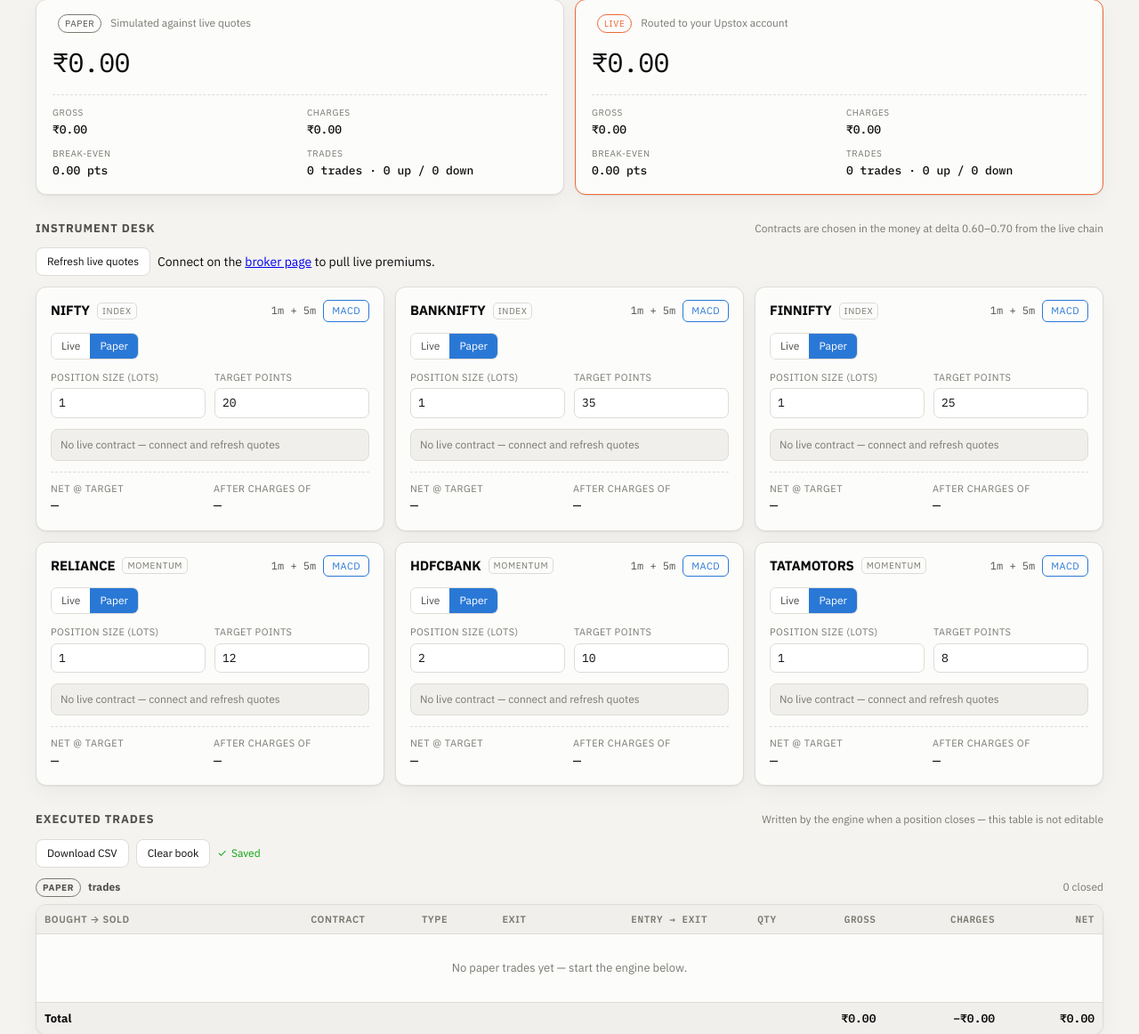
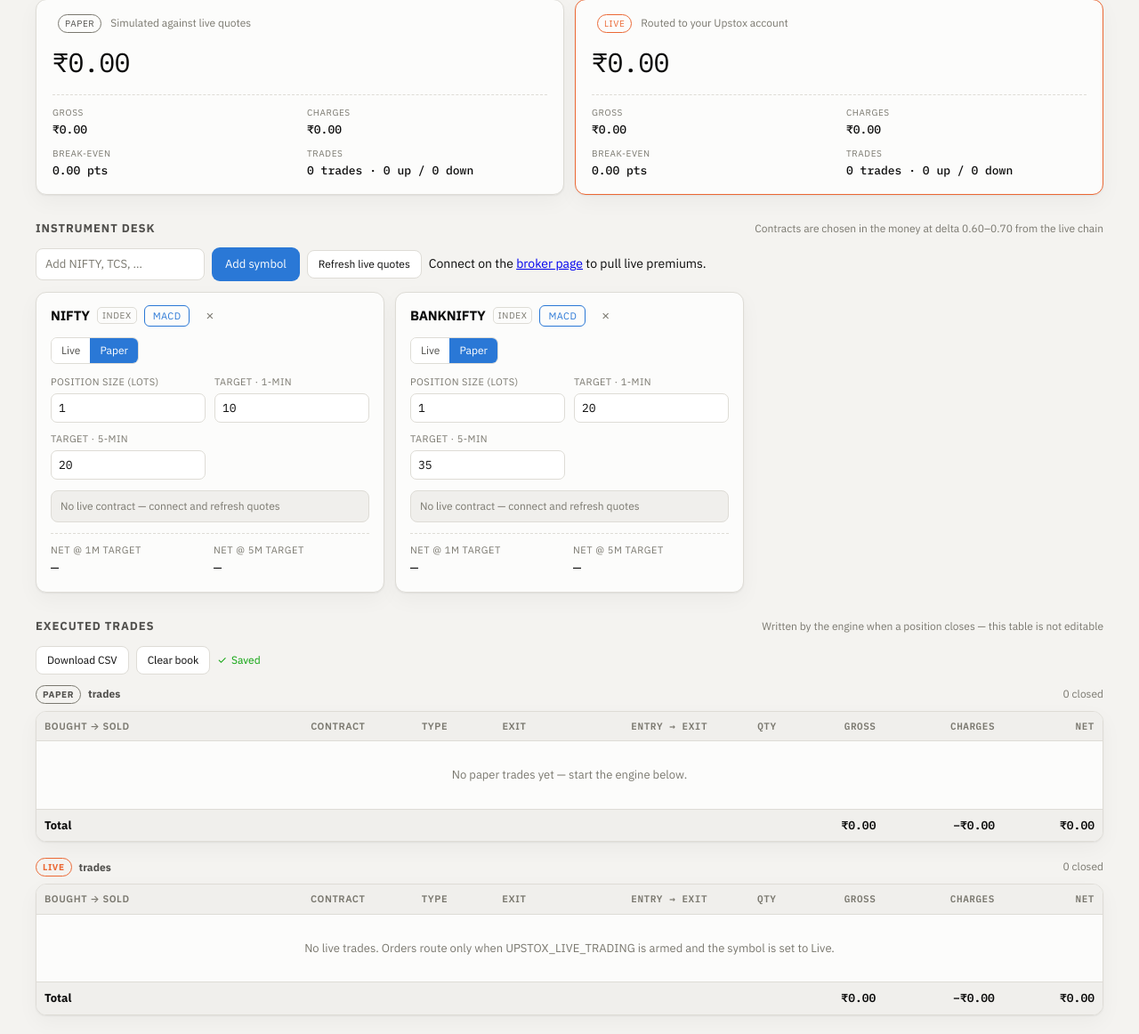
Before and after one commit to baluintime/macd, a Flask app: page / in a window 1280 px wide. Shown: the part 148-1310 px from the top of the page at 89% size. Run offline with Flask 3, Linux system fonts and the light colour scheme; some libraries are stand-ins or nearby versions.

Commit message:
Ship two indices, let the desk be composed, and target each engine separately
The desk hard-coded six instruments, three of them stocks nobody chose, and the
two engines running each symbol shared one target — a 1-minute move and a
5-minute move sized the same.

- Defaults are now NIFTY and BANKNIFTY. Any index or stock is added from the
  desk and removed with the card's ×. While connected, an added symbol is
  resolved against Upstox first and refused with the reason if nothing matches,
  so a renamed ticker is caught at that moment rather than in the engine log
  hours later. Duplicates are refused, and a symbol removed from the desk stops
  running on the next cycle.
- Each engine reads its own target: target1m and target5m per symbol, projected
  separately on the card. A book written when there was one shared target reads
  that value for both engines, so an existing desk keeps its behaviour.

Co-Authored-By: Claude Opus 5 <noreply@anthropic.com>
Claude-Session: https://claude.ai/code/session_017zcJzg7SLYjXPgkrAi2SBv

```diff
--- a/macd_desk/app.py
+++ b/macd_desk/app.py
@@ -52,7 +52,7 @@ def _indexed(form: Mapping[str, Any], prefix: str, fields) -> Dict[int, Dict[str
 
 
 INSTRUMENT_FIELDS = frozenset(
-    {"symbol", "kind", "side", "mode", "lots", "targetPoints", "lotSize"})
+    {"symbol", "kind", "side", "mode", "lots", "lotSize", "target1m", "target5m"})
 
 
 def state_from_form(form: Mapping[str, Any], current: Mapping[str, Any]) -> Dict[str, Any]:
@@ -84,7 +84,14 @@ def state_from_form(form: Mapping[str, Any], current: Mapping[str, Any]) -> Dict
 
 def apply_action(action: str, desk: Dict[str, Any], form: Mapping[str, Any]) -> Dict[str, Any]:
     """Toolbar actions. Unknown actions simply save what was submitted."""
-    if action == "clear-trades":
+    if action == "remove-instrument":
+        try:
+            index = int(form.get("remove-index", ""))
+        except (TypeError, ValueError):
+            index = -1
+        if 0 <= index < len(desk["instruments"]):
+            desk["instruments"].pop(index)
+    elif action == "clear-trades":
         desk["trades"] = []
     elif action == "reset-rates":
         desk["rates"] = dict(charges.DEFAULT_RATES)
@@ -118,14 +125,18 @@ def build_view(desk: Mapping[str, Any],
     instruments = []
     for instrument in desk["instruments"]:
         contract = snapshots.get(instrument["symbol"])
-        projection = None
-        if contract and contract.get("premium"):
-            projection = charges.project_at_target({
-                **instrument,
-                "entryPrice": contract["premium"],
-                "lotSize": contract.get("lotSize") or instrument["lotSize"],
-            }, rates)
-        instruments.append({**instrument, "contract": contract, "projection": projection})
+        projections = {}
+        for timeframe, field in state_module.TARGET_FIELDS.items():
+            if contract and contract.get("premium"):
+                projections[timeframe] = charges.project_at_target({
+                    **instrument,
+                    "targetPoints": instrument.get(field, 0),
+                    "entryPrice": contract["premium"],
+                    "lotSize": contract.get("lotSize") or instrument["lotSize"],
+                }, rates)
+            else:
+                projections[timeframe] = None
+        instruments.append({**instrument, "contract": contract, "projections": projections})
 
     live = sum(1 for i in desk["instruments"] if i["mode"] == "live")
 
@@ -210,17 +221,12 @@ def json_payload(view: Mapping[str, Any]) -> Dict[str, Any]:
                                       "cls": fmt.sign_class(row["netPnl"])}
 
     for index, instrument in enumerate(view["instruments"]):
-        projection = instrument["projection"]
-        if projection is None:
-            for suffix in ("gross", "net", "charges", "be"):
-                fields[f"inst-{index}-{suffix}"] = {"text": "—", "cls": ""}
-        else:
-            fields[f"inst-{index}-gross"] = {"text": fmt.money(projection["grossPnl"])}
-            fields[f"inst-{index}-net"] = {"text": fmt.signed(projection["netPnl"]),
-                                           "cls": fmt.sign_class(projection["netPnl"])}
-            fields[f"inst-{index}-charges"] = {"text": fmt.money(projection["totalCharges"])}
-            fields[f"inst-{index}-be"] = {"text": fmt.points(projection["breakEvenPoints"])}
-
+        # One projection per engine — each has its own target.
+        for timeframe, projection in instrument["projections"].items():
+            key = f"inst-{index}-net-{timeframe}"
+            fields[key] = ({"text": "—", "cls": ""} if projection is None else
+                           {"text": fmt.signed(projection["netPnl"]),
+                            "cls": fmt.sign_class(projection["netPnl"])})
 
     for head in view["breakdown"]:
         fields[f"bar-{head['key']}-amount"] = {"text": fmt.money(head["amount"])}
@@ -355,6 +361,29 @@ def create_app(state_path: Path = state_module.DEFAULT_STATE_PATH,
         desk = state_from_form(request.form, read_state())
         return jsonify(json_payload(build_view(desk, engine.snapshots,
                                                request.form.get("book", "all"))))
+
+    @app.post("/instruments/add")
+    def add_instrument():
+        """Add a symbol, checking with Upstox that it can actually be traded."""
+        desk = state_from_form(request.form, read_state())
+        symbol = str(request.form.get("new-symbol", "")).upper().strip()
+        if not symbol:
+            return redirect(url_for("index", problem="Enter a symbol to add."))
+        if any(i["symbol"] == symbol for i in desk["instruments"]):
+            return redirect(url_for("index", problem=f"{symbol} is already on the desk."))
+
+        kind = "Index"
+        if broker.current_token():
+            key = selector.underlying_key(symbol)
+            if not key:
+                return redirect(url_for("index", problem=(
+                    f"Upstox has no instrument for {symbol}. Run "
+                    f"`python -m macd_desk.symbols {symbol[:4]}` to find the current one.")))
+            kind = "Index" if "INDEX" in key.upper() else "Stock"
+
+        desk["instruments"].append(state_module.new_instrument(symbol, kind))
+        state_module.save(app.config["STATE_PATH"], desk)
+        return redirect(url_for("index", notice=f"{symbol} added — set its lots and targets."))
 
     @app.post("/market/refresh")
     def market_refresh():
--- a/macd_desk/engine/runner.py
+++ b/macd_desk/engine/runner.py
@@ -27,6 +27,7 @@ from typing import Any, Callable, Deque, Dict, List, Optional
 from ..broker.tokens import IST
 from .execution import BUY, SELL, executor_for
 from .selection import ContractSelector, SelectionError
+from ..state import TARGET_FIELDS
 from .strategy import ENTER, EXIT, Decision, InstrumentStrategy
 
 # Every symbol runs both engines at once; they hold positions independently.
@@ -124,6 +125,13 @@ class EngineRunner:
             return
 
         desk = self.state_io.load()
+        configured = {c["symbol"] for c in desk.get("instruments", [])}
+        for key in [k for k in self.strategies if k.split(":")[0] not in configured]:
+            # Removed from the desk: stop running it. An open position is left
+            # to the square-off rather than closed behind the operator's back.
+            self.strategies.pop(key, None)
+            self.errors.pop(key, None)
+
         for config in desk.get("instruments", []):
             for timeframe in TIMEFRAMES:
                 self._step_safely(config, timeframe, moment)
@@ -146,16 +154,17 @@ class EngineRunner:
                 self.log(f"{config['symbol']} {timeframe}", message, level="error")
 
     def _strategy_for(self, key: str, config: dict, timeframe: str) -> InstrumentStrategy:
+        # Each engine has its own target: a 1-minute move is not a 5-minute one.
+        target = config.get(TARGET_FIELDS[timeframe], 0)
         strategy = self.strategies.get(key)
         if strategy is None:
             strategy = InstrumentStrategy(
-                symbol=config["symbol"], timeframe=timeframe,
-                target_points=config["targetPoints"], lots=config["lots"],
-                lot_size=config["lotSize"])
+                symbol=config["symbol"], timeframe=timeframe, target_points=target,
+                lots=config["lots"], lot_size=config["lotSize"])
             self.strategies[key] = strategy
         # Live edits on the page take effect on the next cycle — including on a
         # position that is already open.
-        strategy.sync_target(config["targetPoints"])
+        strategy.sync_target(target)
         strategy.lots = config["lots"]
         strategy.lot_size = config["lotSize"]
         return strategy
--- a/macd_desk/static/styles.css
+++ b/macd_desk/static/styles.css
@@ -600,3 +600,18 @@ details[open] > summary { border-bottom: 1px solid var(--border); margin-bottom:
 .note button.ghost { margin-left: 8px; }
 
 .rates-card { margin-top: 12px; }
+
+.symbol-input {
+  font: inherit; font-size: 13px;
+  padding: 7px 10px;
+  width: 190px;
+  border: 1px solid var(--border);
+  border-radius: 8px;
+  background: var(--surface-2);
+  color: var(--text-primary);
+  text-transform: uppercase;
+}
+.symbol-input::placeholder { text-transform: none; color: var(--text-muted); }
+.symbol-input:focus { outline: 2px solid var(--accent); outline-offset: -1px; }
+
+.inst-head .row-del { margin-left: 4px; }
--- a/macd_desk/templates/index.html
+++ b/macd_desk/templates/index.html
@@ -67,6 +67,9 @@
     {% if notice %}<p class="banner good">{{ notice }}</p>{% endif %}
     {% if problem %}<p class="banner bad">{{ problem }}</p>{% endif %}
     <div class="toolbar">
+      <input class="symbol-input" type="text" name="new-symbol" placeholder="Add NIFTY, TCS, …"
+             aria-label="Symbol to add" autocomplete="off" maxlength="24">
+      <button class="primary" type="submit" formaction="{{ url_for('add_instrument') }}" formmethod="post">Add symbol</button>
       <button class="ghost" type="submit" formaction="{{ url_for('market_refresh') }}" formmethod="post">Refresh live quotes</button>
       {% if not connected %}<span class="hint">Connect on the <a href="{{ url_for('broker_page') }}">broker page</a> to pull live premiums.</span>{% endif %}
     </div>
@@ -77,9 +80,13 @@
         <div class="inst-head">
           <span class="sym">{{ inst.symbol }}</span>
           <span class="tag">{{ inst.kind }}</span>
-          <span class="side" id="inst-{{ i }}-side">1m + 5m</span>
           <a class="macd-btn" href="{{ url_for('macd_page', symbol=inst.symbol) }}"
              title="Show the MACD values for {{ inst.symbol }}">MACD</a>
+          <button class="row-del" type="submit" name="remove-index" value="{{ i }}"
+                  formaction="{{ url_for('update') }}" formmethod="post"
+                  title="Remove {{ inst.symbol }} from the desk"
+                  aria-label="Remove {{ inst.symbol }}"
+                  onclick="return confirm('Remove {{ inst.symbol }} from the desk?')">&times;</button>
         </div>
         <input type="hidden" name="inst-{{ i }}-symbol" value="{{ inst.symbol }}">
         <input type="hidden" name="inst-{{ i }}-kind" value="{{ inst.kind }}">
@@ -103,8 +110,12 @@
             <input type="number" min="0" step="1" id="inst-{{ i }}-lots" name="inst-{{ i }}-lots" value="{{ fmt.plain(inst.lots) }}">
           </div>
           <div class="field">
-            <label for="inst-{{ i }}-targetPoints">Target points</label>
-            <input type="number" min="0" step="0.05" id="inst-{{ i }}-targetPoints" name="inst-{{ i }}-targetPoints" value="{{ fmt.plain(inst.targetPoints) }}">
+            <label for="inst-{{ i }}-target1m">Target · 1-min</label>
+            <input type="number" min="0" step="0.05" id="inst-{{ i }}-target1m" name="inst-{{ i }}-target1m" value="{{ fmt.plain(inst.target1m) }}">
+          </div>
+          <div class="field">
+            <label for="inst-{{ i }}-target5m">Target · 5-min</label>
+            <input type="number" min="0" step="0.05" id="inst-{{ i }}-target5m" name="inst-{{ i }}-target5m" value="{{ fmt.plain(inst.target5m) }}">
           </div>
         </div>
 
@@ -121,14 +132,13 @@
         {% endif %}
 
         <div class="inst-foot">
+          {% for tf in ['1m', '5m'] %}
+          {% set projection = inst.projections[tf] %}
           <div>
-            <div class="k">Net @ target</div>
-            <div class="v {{ fmt.sign_class(inst.projection.netPnl) if inst.projection }}" id="inst-{{ i }}-net">{{ fmt.signed(inst.projection.netPnl) if inst.projection else '—' }}</div>
+            <div class="k">Net @ {{ tf }} target</div>
+            <div class="v {{ fmt.sign_class(projection.netPnl) if projection }}" id="inst-{{ i }}-net-{{ tf }}">{{ fmt.signed(projection.netPnl) if projection else '—' }}</div>
           </div>
-          <div>
-            <div class="k">After charges of</div>
-            <div class="v" id="inst-{{ i }}-charges">{{ fmt.money(inst.projection.totalCharges) if inst.projection else '—' }}</div>
-          </div>
+          {% endfor %}
         </div>
       </div>
       {% endfor %}
```
Also changed, not shown: macd_desk/state.py (+32 -17 lines), tests/test_app.py (+75 -5 lines), tests/test_engine.py (+52 -4 lines).
